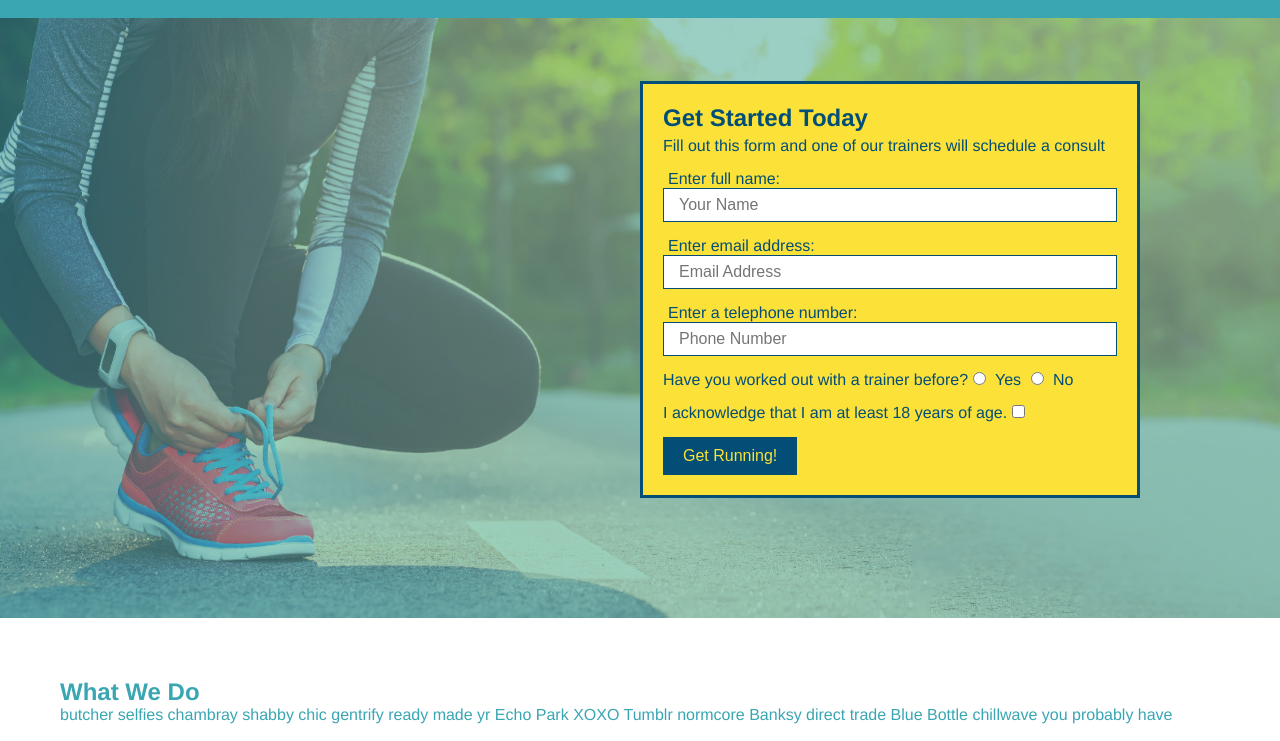
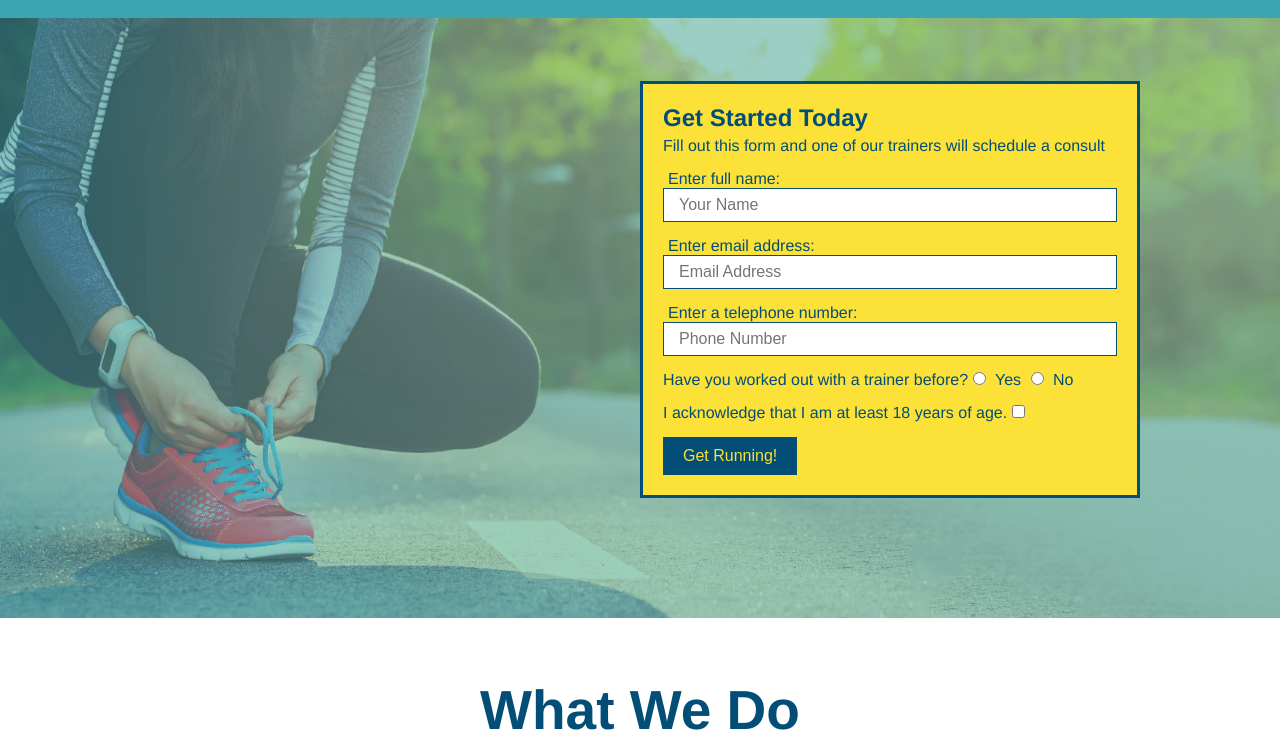
Before and after one commit to garitj/run-buddy, a plain HTML site: page index.html in a window 1280 px wide. Shown: the part 59-800 px from the top of the page. Drawn offline with Linux system fonts and the light colour scheme.

Commit message:
centering

```diff
--- a/assets/css/style.css
+++ b/assets/css/style.css
@@ -125,3 +125,25 @@ section {
 }
 
 /*Hero Styles End */
+
+.intro {
+    text-align: center;
+}
+
+.intro h2 {
+    font-size: 55px;
+    color: #024e76;
+    margin-bottom: 35px;
+    padding: 0 100px 20px 100px;
+    border-bottom: 3px solid;
+    border-color: #fce138;
+    display: inline-block;
+}
+
+.intro p {
+    line-height: 1.7;
+    color: #39a6b2;
+    width: 80%;
+    font-size:20px;
+    margin: 0 auto;
+}
--- a/index.html
+++ b/index.html
@@ -75,9 +75,9 @@
         <!--End Hero-->
 
         <!-- "what we do" section-->
-        <section id="what-we-do">
+        <section id="what-we-do" class="intro">
             <h2> What We Do </h2>
-            <p> butcher selfies chambray shabby chic gentrify ready made yr Echo Park XOXO Tumblr normcore Banksy direct trade Blue Bottle chillwave you probably have
+            <p> butcher selfies chambray shabby chic gentrify ready made yr Echo Park XOXO Tumblr normcore Banksy direct trade Blue Bottle chillwave you probably haven't heard of them single-origin coffee Vice fanny pack Odd Future Austin fingerstahce pickled twee synth Wes Anderson THundercats viral bitters flannel meggings narwhal Marfa Schlitz sustainable Intelligentsia umamin deep v craft
             </p>
         </section>
 
```
